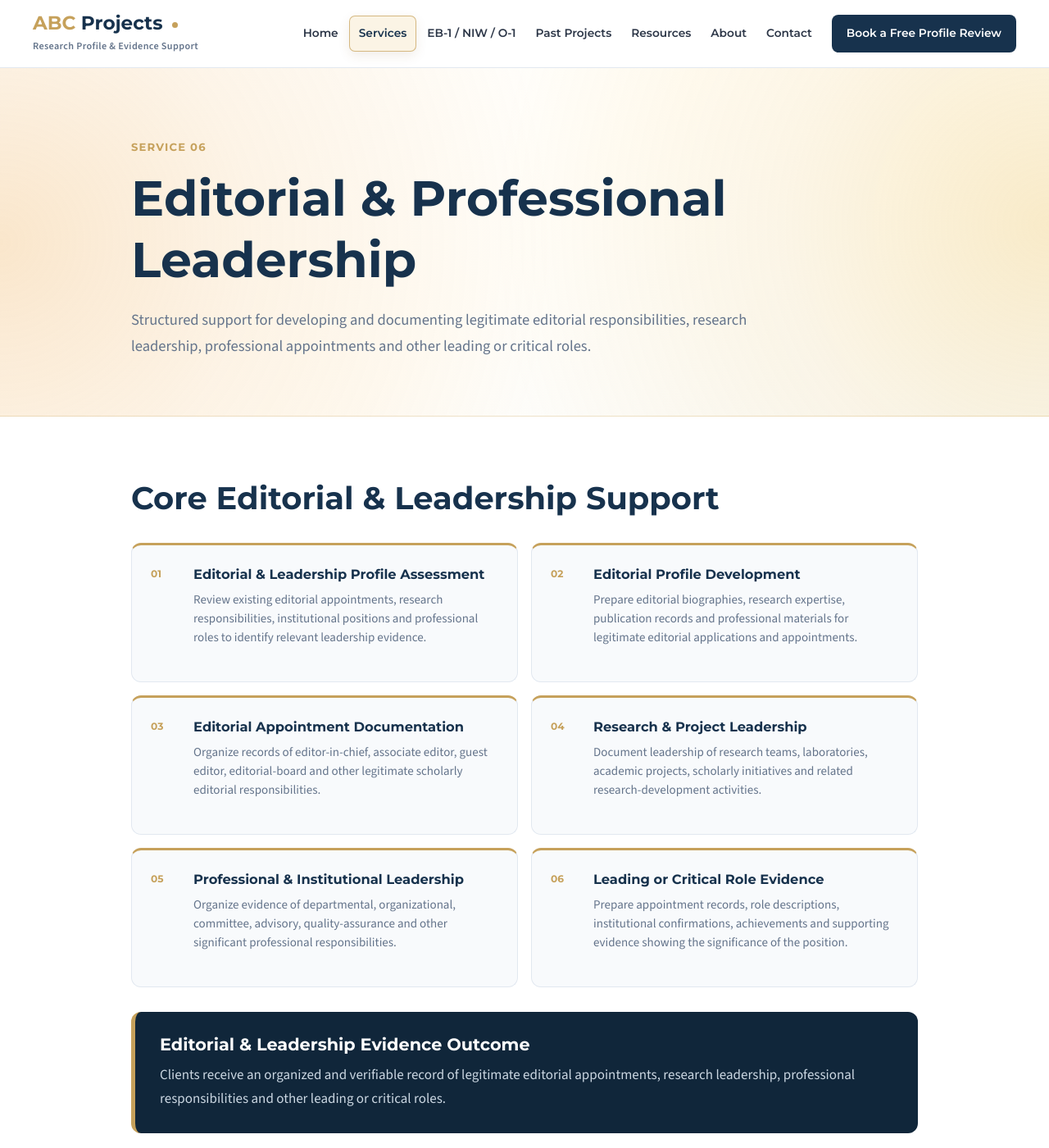
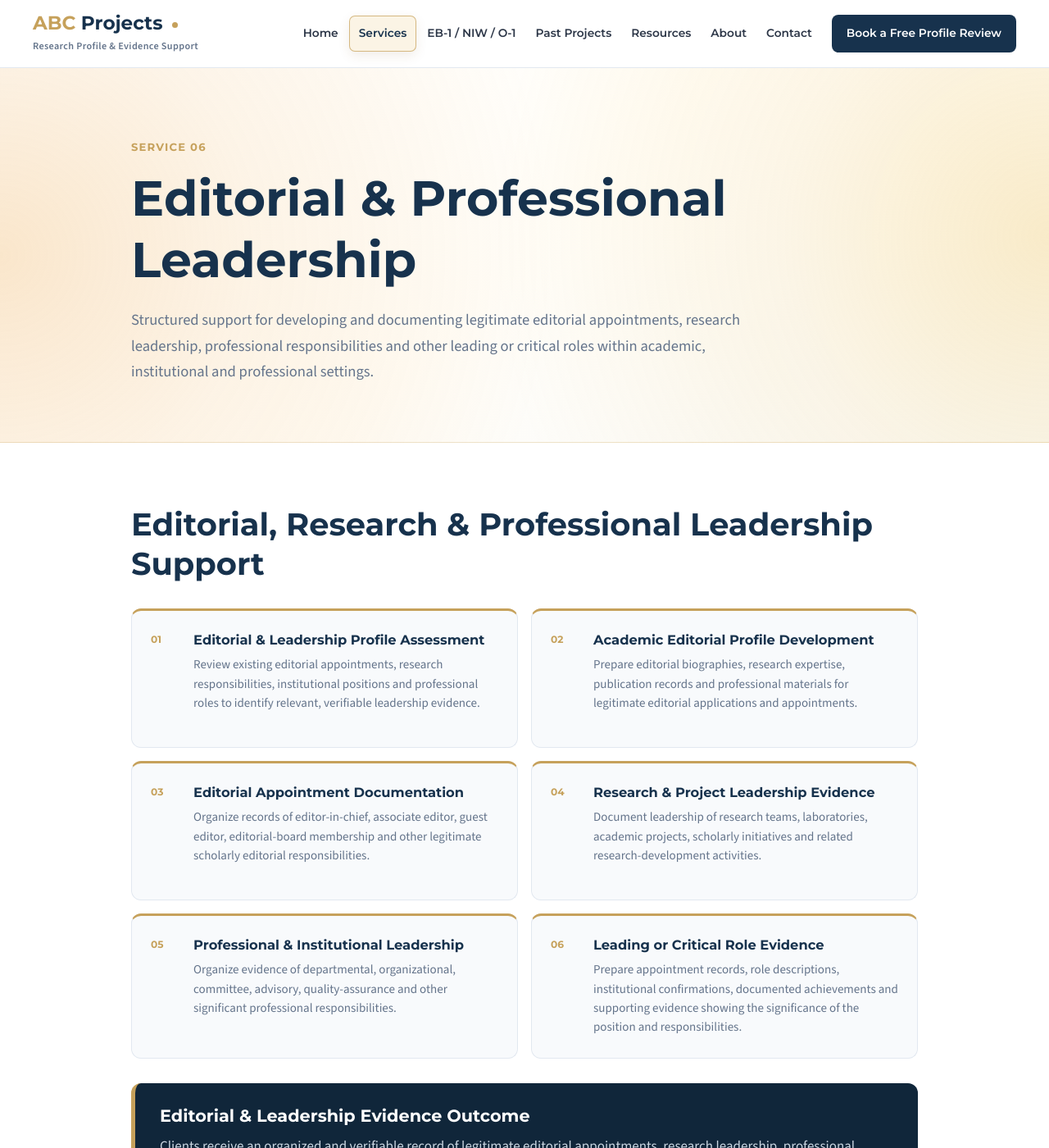
Before and after one commit to uprightpub/abcprojects, a Jekyll site: the page built from services/editorial-leadership/index.html, in a window 1280 px wide and 1400 px high. Shown: the whole window at 82% size. Built offline with Jekyll 4.4.1, drawn with Linux system fonts in a browser that asks for light colours.

Commit message:
Optimize Editorial Leadership page SEO

```diff
--- a/services/editorial-leadership/index.html
+++ b/services/editorial-leadership/index.html
@@ -1,9 +1,57 @@
 ---
 layout: default
-title: "Editorial & Professional Leadership"
-description: "Professional support for editorial appointments, research leadership, institutional responsibilities and documentation of leading or critical roles."
-custom_css: "/assets/css/service-subpage.css?v=3"
+title: "Editorial & Research Leadership Evidence"
+description: "Document editorial appointments, research and project leadership, institutional responsibilities, and leading or critical role evidence with ABC Projects."
+permalink: /services/editorial-leadership/
+custom_css: /assets/css/service-subpage.css?v=3
 ---
+
+<script type="application/ld+json">
+{
+  "@context": "https://schema.org",
+  "@graph": [
+    {
+      "@type": "Service",
+      "@id": "https://abcprojects.org/services/editorial-leadership/#service",
+      "name": "Editorial and Research Leadership Evidence Support",
+      "serviceType": "Editorial, Research and Professional Leadership Evidence Support",
+      "url": "https://abcprojects.org/services/editorial-leadership/",
+      "description": "Structured support for developing and documenting legitimate editorial appointments, research and project leadership, institutional responsibilities, and other leading or critical roles.",
+      "provider": {
+        "@id": "https://abcprojects.org/#organization"
+      },
+      "audience": {
+        "@type": "Audience",
+        "audienceType": "Researchers, academics, editors and professionals"
+      }
+    },
+    {
+      "@type": "BreadcrumbList",
+      "@id": "https://abcprojects.org/services/editorial-leadership/#breadcrumb",
+      "itemListElement": [
+        {
+          "@type": "ListItem",
+          "position": 1,
+          "name": "Home",
+          "item": "https://abcprojects.org/"
+        },
+        {
+          "@type": "ListItem",
+          "position": 2,
+          "name": "Services",
+          "item": "https://abcprojects.org/services/"
+        },
+        {
+          "@type": "ListItem",
+          "position": 3,
+          "name": "Editorial & Professional Leadership",
+          "item": "https://abcprojects.org/services/editorial-leadership/"
+        }
+      ]
+    }
+  ]
+}
+</script>
 
 <!-- =========================================================
      SERVICE INTRODUCTION
@@ -22,9 +70,9 @@
     </h1>
 
     <p>
-      Structured support for developing and documenting legitimate
-      editorial responsibilities, research leadership, professional
-      appointments and other leading or critical roles.
+      Structured support for developing and documenting legitimate editorial
+      appointments, research leadership, professional responsibilities and other
+      leading or critical roles within academic, institutional and professional settings.
     </p>
 
   </div>
@@ -41,7 +89,7 @@
   <div class="container service-page-container">
 
     <h2>
-      Core Editorial &amp; Leadership Support
+      Editorial, Research &amp; Professional Leadership Support
     </h2>
 
 
@@ -63,9 +111,9 @@
           </h3>
 
           <p>
-            Review existing editorial appointments, research
-            responsibilities, institutional positions and professional
-            roles to identify relevant leadership evidence.
+            Review existing editorial appointments, research responsibilities,
+            institutional positions and professional roles to identify relevant,
+            verifiable leadership evidence.
           </p>
 
         </div>
@@ -84,13 +132,12 @@
         <div>
 
           <h3>
-            Editorial Profile Development
+            Academic Editorial Profile Development
           </h3>
 
           <p>
-            Prepare editorial biographies, research expertise,
-            publication records and professional materials for
-            legitimate editorial applications and appointments.
+            Prepare editorial biographies, research expertise, publication records
+            and professional materials for legitimate editorial applications and appointments.
           </p>
 
         </div>
@@ -113,9 +160,8 @@
           </h3>
 
           <p>
-            Organize records of editor-in-chief, associate editor,
-            guest editor, editorial-board and other legitimate
-            scholarly editorial responsibilities.
+            Organize records of editor-in-chief, associate editor, guest editor,
+            editorial-board membership and other legitimate scholarly editorial responsibilities.
           </p>
 
         </div>
@@ -134,13 +180,12 @@
         <div>
 
           <h3>
-            Research &amp; Project Leadership
+            Research &amp; Project Leadership Evidence
           </h3>
 
           <p>
-            Document leadership of research teams, laboratories,
-            academic projects, scholarly initiatives and related
-            research-development activities.
+            Document leadership of research teams, laboratories, academic projects,
+            scholarly initiatives and related research-development activities.
           </p>
 
         </div>
@@ -163,9 +208,8 @@
           </h3>
 
           <p>
-            Organize evidence of departmental, organizational,
-            committee, advisory, quality-assurance and other
-            significant professional responsibilities.
+            Organize evidence of departmental, organizational, committee, advisory,
+            quality-assurance and other significant professional responsibilities.
           </p>
 
         </div>
@@ -188,9 +232,9 @@
           </h3>
 
           <p>
-            Prepare appointment records, role descriptions,
-            institutional confirmations, achievements and supporting
-            evidence showing the significance of the position.
+            Prepare appointment records, role descriptions, institutional confirmations,
+            documented achievements and supporting evidence showing the significance
+            of the position and responsibilities.
           </p>
 
         </div>
@@ -212,9 +256,9 @@
       </h2>
 
       <p>
-        Clients receive an organized and verifiable record of
-        legitimate editorial appointments, research leadership,
-        professional responsibilities and other leading or critical roles.
+        Clients receive an organized and verifiable record of legitimate editorial
+        appointments, research leadership, professional responsibilities and other
+        leading or critical roles.
       </p>
 
     </div>
@@ -233,9 +277,8 @@
   <div class="container service-page-navigation-inner">
 
 
-    <a
-      class="service-nav-all"
-      href="{{ '/services/professional-engagement/' | relative_url }}">
+    <a class="service-nav-all"
+       href="{{ '/services/professional-engagement/' | relative_url }}">
 
       <span>
         Previous Service
@@ -248,9 +291,8 @@
     </a>
 
 
-    <a
-      class="service-nav-center"
-      href="{{ '/services/' | relative_url }}">
+    <a class="service-nav-center"
+       href="{{ '/services/' | relative_url }}">
 
       <span>
         All Services
@@ -263,9 +305,8 @@
     </a>
 
 
-    <a
-      class="service-nav-next"
-      href="{{ '/services/expert-opinion/' | relative_url }}">
+    <a class="service-nav-next"
+       href="{{ '/services/expert-opinion/' | relative_url }}">
 
       <span>
         Next Service
```
